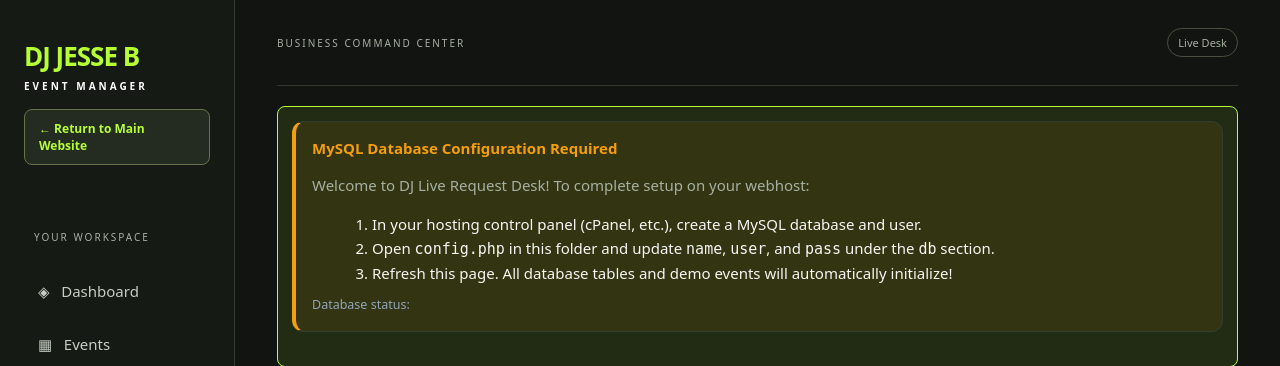
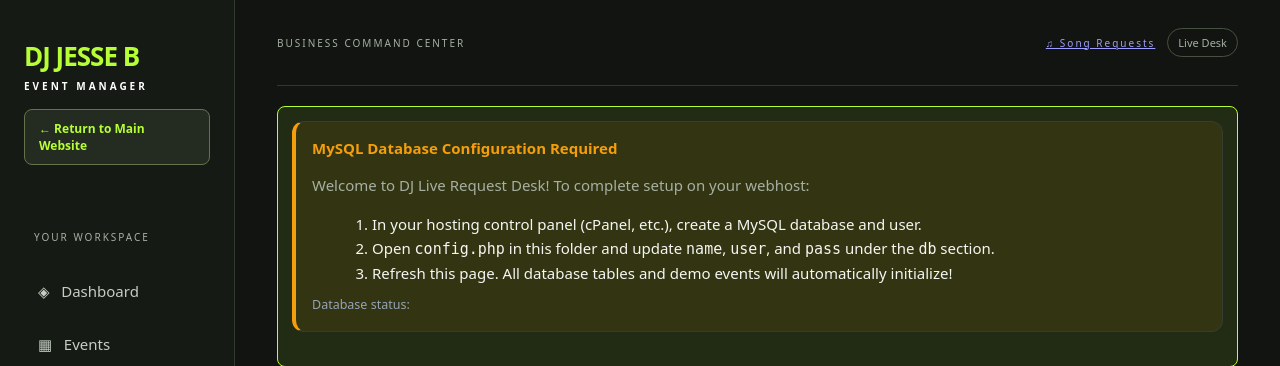
Before and after one commit to DJJesseB/Music-matters-Website, a PHP site: page /dj-desk/ in a window 1280 px wide. Shown: the top 366 px of the page. Run offline with PHP 8.4, Linux system fonts and the light colour scheme.

Commit message:
Add Song Requests shortcut to PHP Event Desk header

```diff
--- a/public_html/dj-desk/index.php
+++ b/public_html/dj-desk/index.php
@@ -85,6 +85,7 @@ if (!$isResetRequested && !empty($config['configured'])) {
         <header>
             <span>BUSINESS COMMAND CENTER</span>
             <div style="display:flex;align-items:center;gap:12px;">
+                <a class="header-song-requests" href="#music-admin">♫ Song Requests</a>
                 <span class="pill">Live Desk</span>
             </div>
         </header>
```
